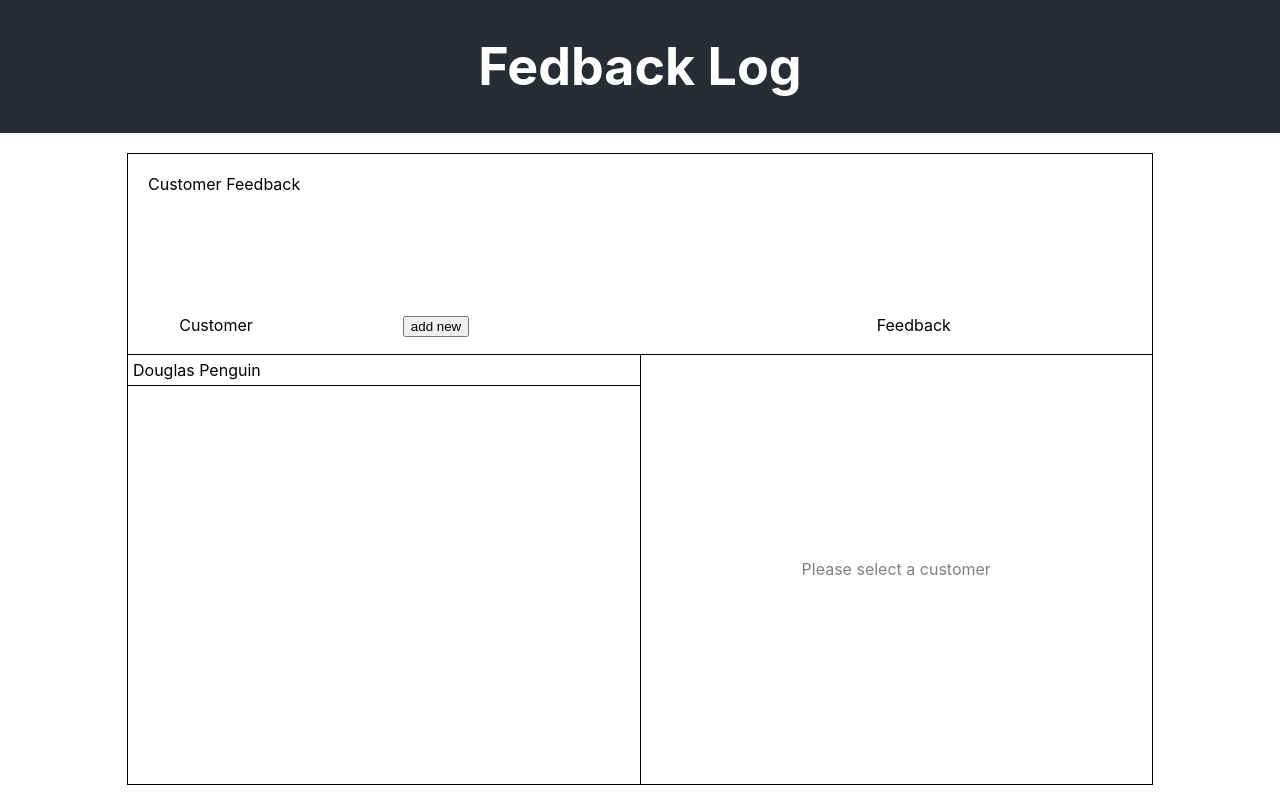
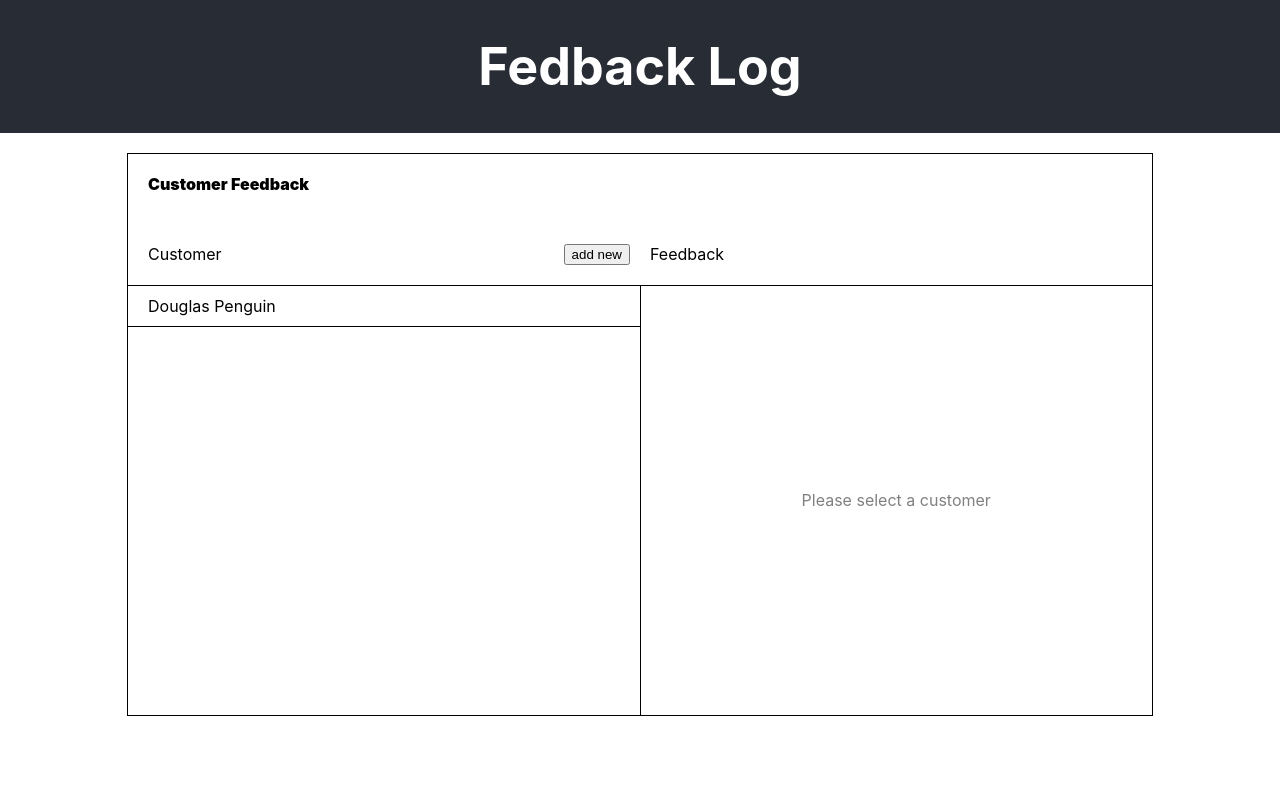
Before and after one commit to ddouglasz/feedback-log, a React (Create React App) app: page / in a window 1280 px wide. Built offline with nearby package versions, Linux system fonts and the light colour scheme.

Commit message:
order menu tab layout properly

```diff
--- a/src/components/presentational/TableCell.tsx
+++ b/src/components/presentational/TableCell.tsx
@@ -10,7 +10,7 @@ interface ITableCellProps {
 }
 
 const StyledTableCell = styled.div`
-  padding: 5px;
+  padding: 10px 20px;
   text-align: start;
   border-bottom: 1px solid #000000;
 `
--- a/src/components/smart/FeedBackLog.tsx
+++ b/src/components/smart/FeedBackLog.tsx
@@ -99,6 +99,7 @@ const FeedBackLog = () => {
   return (
     <StyledFeedBackLog>
       <div className="menu-tab">
+        <div className="upper-menu">
           <div className="title">Customer Feedback</div>
           <Form
             classes={`${searchInputVisibility} search-input`}
@@ -108,16 +109,29 @@ const FeedBackLog = () => {
             placeHolder="Search feedback"
           />
         </div>
-      <div className="feedback-tabs">
-        <div className="left-layout layout">
-          <span className="customer-header">
-            <span className="span-text-spacing">Customer</span>
+
+        <div className="lower-menu">
+          <div className="lower-menu-tab tab-spacing">
+            <span className="customer-text">Customer</span>
             <Button
               classes="customer-button"
               onclick={() => setNewCustomerInput('')}
               name="add new"
             />
-          </span>
+          </div>
+
+          <div className="lower-menu-tab">
+            <span className="feedback-text">Feedback</span>
+            <Button
+              classes={`${feedback.length === 0 ? buttonVisibility : ''} feedback-button`}
+              onclick={() => setFeedbackInput('')}
+              name="add new"
+            />
+          </div>
+        </div>
+      </div>
+      <div className="feedback-tabs">
+        <div className="left-layout layout">
           <Form
             classes={`${newCustomerInput} add-new`}
             onchange={handleNameChange}
@@ -147,14 +161,6 @@ const FeedBackLog = () => {
           </div>
         </div>
         <div className="right-layout layout">
-          <span className="feedback-header">
-            <span className="span-text-spacing">Feedback</span>
-            <Button
-              classes={`${feedback.length === 0 ? buttonVisibility : ''} feedback-button`}
-              onclick={() => setFeedbackInput('')}
-              name="add new"
-            />
-          </span>
           {customerId ? (
             <>
               <Form
--- a/src/styles/StyledFeedback.jsx
+++ b/src/styles/StyledFeedback.jsx
@@ -6,25 +6,46 @@ export const StyledFeedBackLog = styled.div`
   margin: 20px auto;
 
   .menu-tab {
-    /* width: 100%; */
-    height: 20vh;
     border-bottom: 1px solid #000000;
     text-align: start;
     position: relative;
-    display: flex;
-    justify-content: space-between;
     padding: 20px;
   }
 
+  .upper-menu {
+    display: flex;
+    justify-content: space-between;
+    width: 100%;
+  }
+
+  .lower-menu {
+    display: flex;
+    justify-content: space-between;
+    margin-top: 50px;
+  }
+
+  .lower-menu-tab{
+    display: flex;
+    justify-content: space-between;
+    width: 50%;
+  }
+
+  .tab-spacing {
+    margin-right: 20px
+  }
+
   .title {
-    /* padding: 20px;
-    font-weight: 900; */
+    font-weight: 900;
   }
 
   .search-input {
-    /* position: absolute;
-    right: 5%;
-    top: 15%; */
+    height: 30px;
+    width: 200px;
+    padding: 5px;
+    font-size: 20px;
+  }
+  .search-input:focus {
+    outline: none;
   }
 
   .feedback-tabs {
@@ -42,22 +63,6 @@ export const StyledFeedBackLog = styled.div`
     border-right: 1px solid #000000;
   }
 
-  .customer-header {
-    position: absolute;
-    top: -40px;
-    left: 5%;
-  }
-
-  .feedback-header {
-    position: absolute;
-    top: -40px;
-    right: 5%;
-  }
-
-  .span-text-spacing {
-    margin-right: 150px;
-  }
-
   .center {
     margin: auto;
     width: 40%;
@@ -71,9 +76,10 @@ export const StyledFeedBackLog = styled.div`
 
   .add-new {
     width: -webkit-fill-available;
-    padding: 5px;
+    padding: 10px 20px;
     border: none;
     border-bottom: 1px solid;
+    font-size: inherit;
   }
 
   .add-new:focus {
@@ -95,10 +101,6 @@ export const StyledFeedBackLog = styled.div`
     color: #1e90ff;
   }
 
-  .customer-cell {
-    /* background-color: #1e90ff; */
-  }
-
   .customer-cell:hover {
     cursor: pointer;
   }
```
Lines whose indentation alone changed are shown as unchanged.
